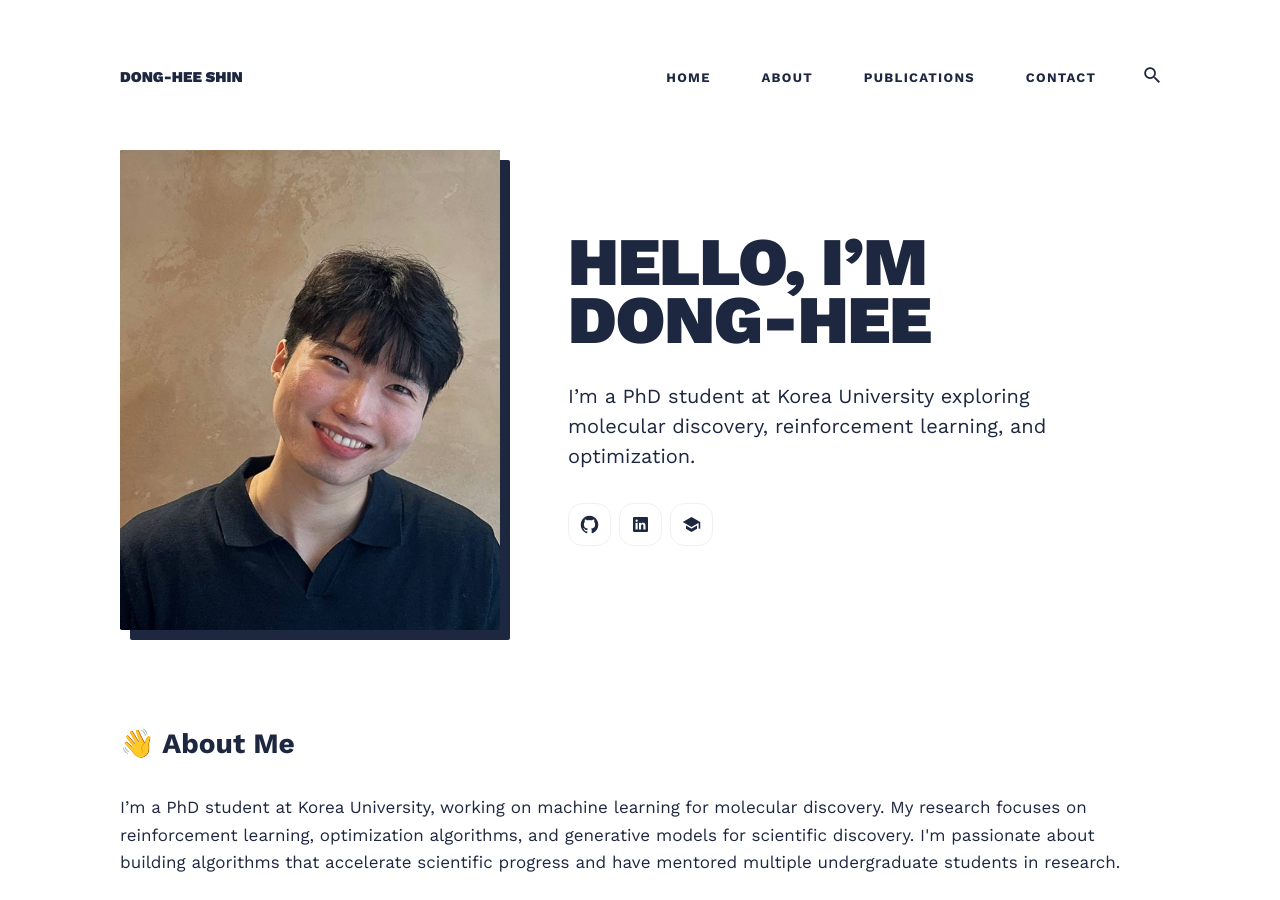
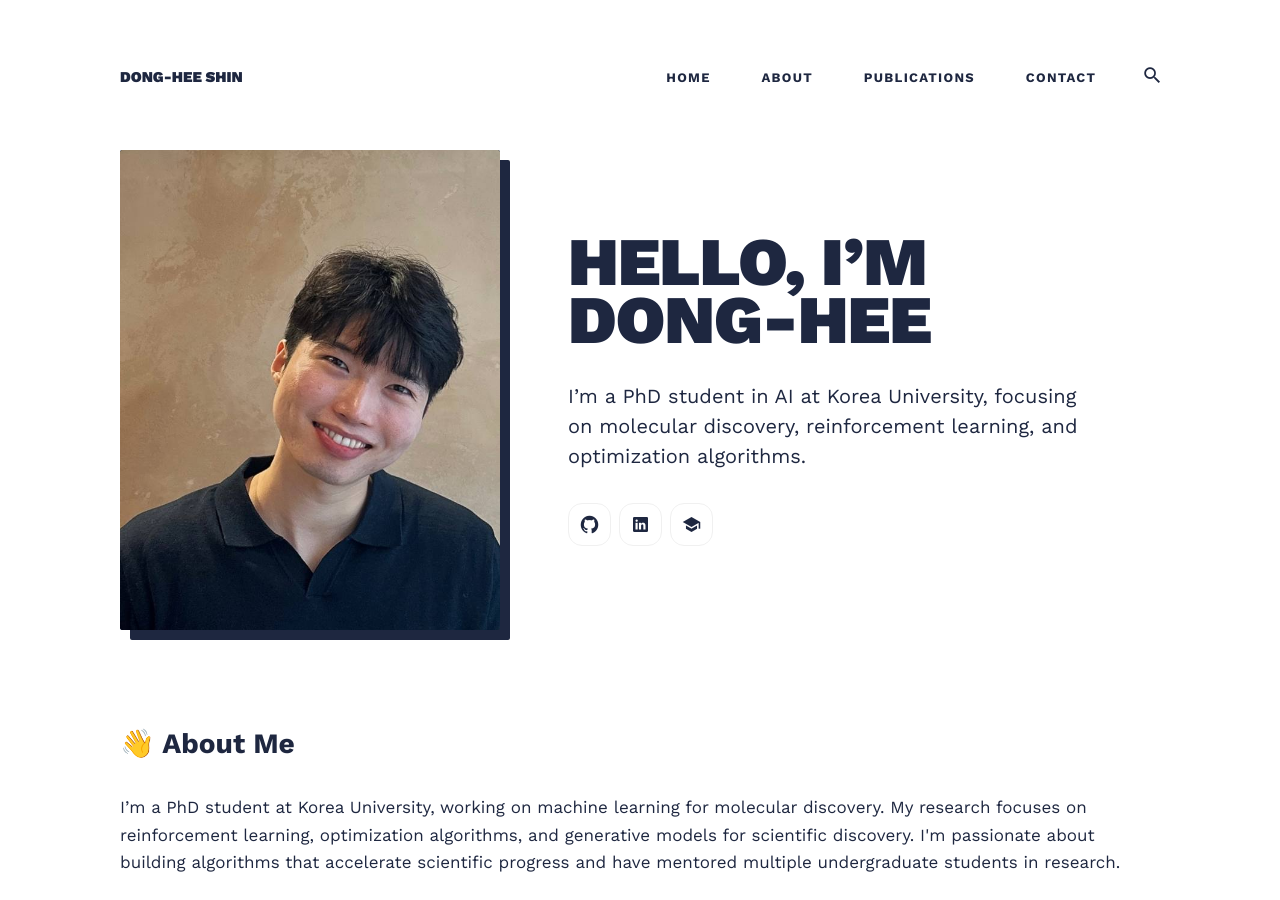
Before and after one commit to donghee-shin-page/donghee-shin-page.github.io, a Jekyll site: the page built from index.html, in a window 1280 px wide and 900 px high. Built offline with Jekyll 4.4.1, drawn with Linux system fonts in a browser that asks for light colours; nearby versions of some CDN libraries; the list of posts is cut into pages by our own code; some of the changed text lies outside the part shown.

Commit message:
Update _config.yml

```diff
--- a/_config.yml
+++ b/_config.yml
@@ -34,7 +34,7 @@
 # Hero Settings
 hero:
   hero__title: Hello, I’m Dong-Hee
-  hero__description: I’m a PhD student at Korea University exploring molecular discovery, reinforcement learning, and optimization.
+  hero__description: I’m a PhD student in AI at Korea University, focusing on molecular discovery, reinforcement learning, and optimization algorithms.
   hero__image: '/images/donghee_shin1.jpg'
 
 
```
